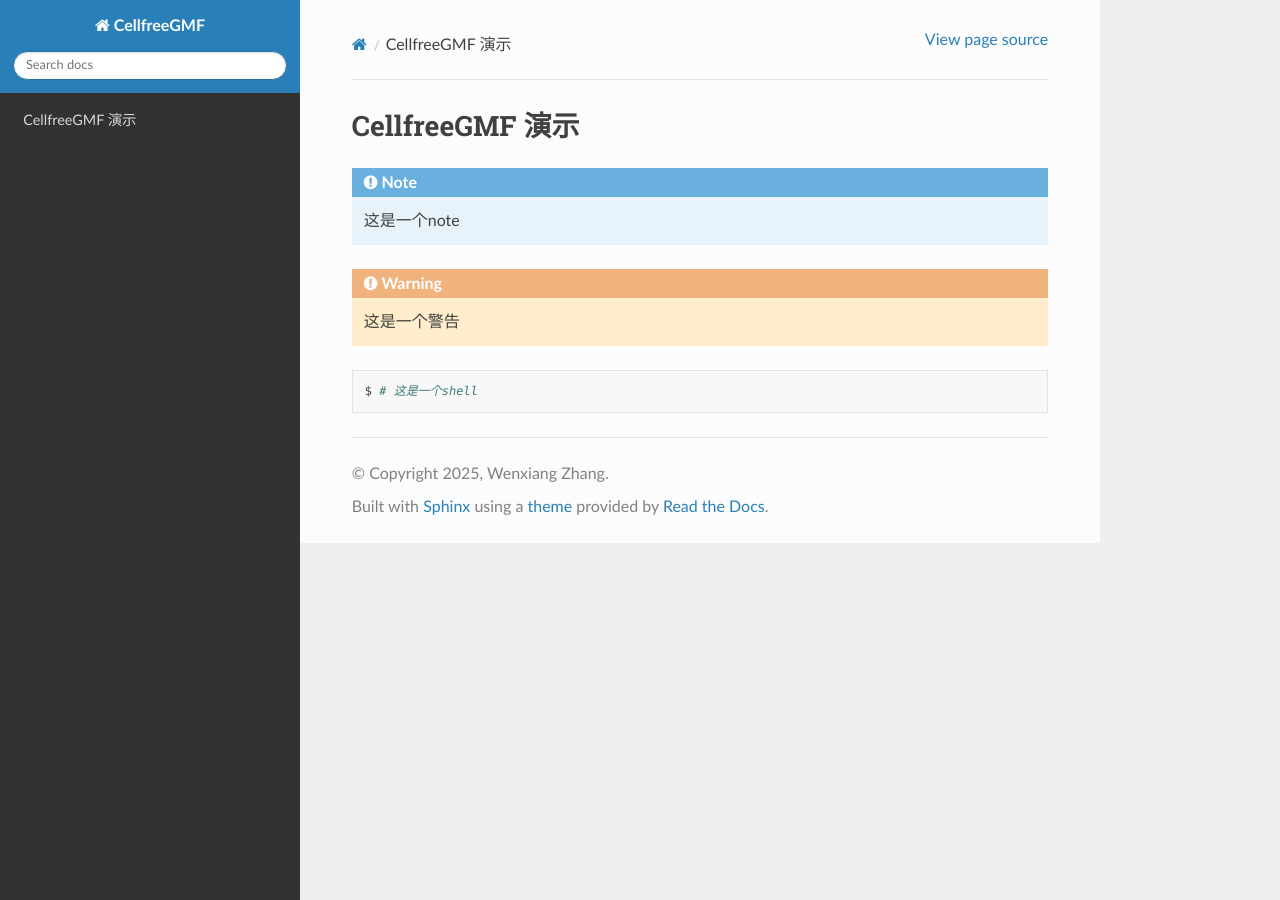
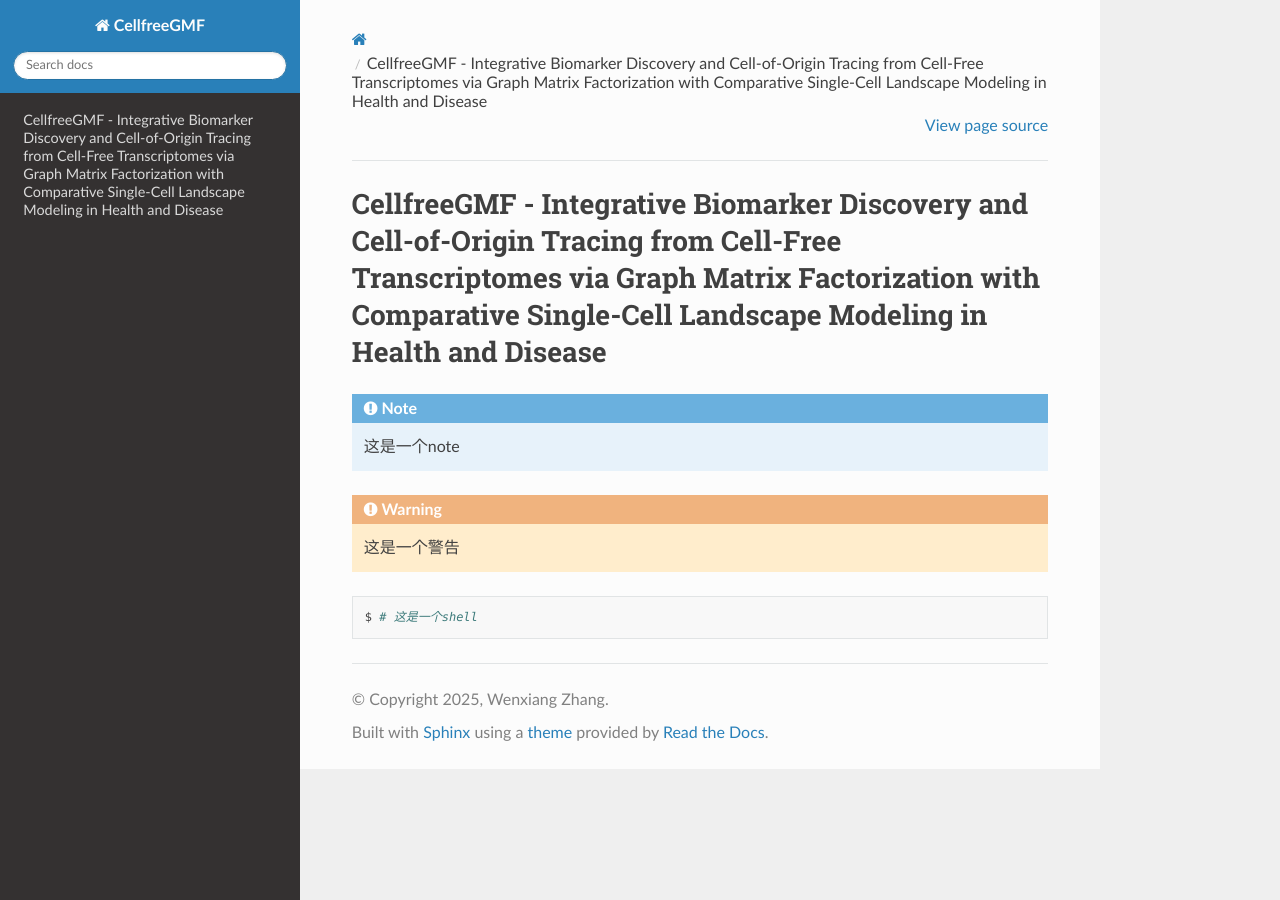
Before and after one commit to zwx94/CellFreeGMF_Tutorials, a Sphinx documentation site: the page built from source/index.rst, in a window 1280 px wide. Built offline with Sphinx 7.4.7 and the Read the Docs theme 3.1.0, drawn with Linux system fonts in a browser that asks for light colours.

Commit message:
Update index.rst

```diff
--- a/source/index.rst
+++ b/source/index.rst
@@ -3,7 +3,7 @@
    You can adapt this file completely to your liking, but it should at least
    contain the root `toctree` directive.
 
-CellfreeGMF 演示
+CellfreeGMF - Integrative Biomarker Discovery and Cell-of-Origin Tracing from Cell-Free Transcriptomes via Graph Matrix Factorization with Comparative Single-Cell Landscape Modeling in Health and Disease
 =========================
 
 .. note::
```
